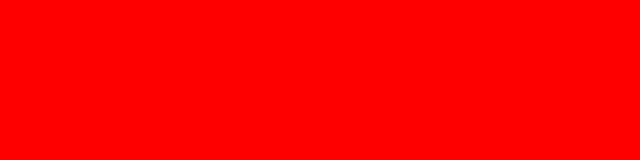
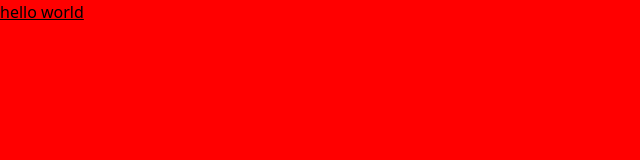
Before and after one commit to Aayush4527f/PISB-Hackathon, a website: page static/index.html in a window 1280 px wide. Shown: the whole page, without its empty margins (0-640 px from the left). Drawn offline with nearby package versions, Linux system fonts and the light colour scheme; files that its build step writes are made by us from their sources.

Commit message:
tailwindcss working!

```diff
--- a/static/index.html
+++ b/static/index.html
@@ -3,11 +3,11 @@
 <head>
     <meta charset="UTF-8">
     <meta name="viewport" content="width=device-width, initial-scale=1.0">
-    <link rel="stylesheet" href="static/style.css">
+    <link rel="stylesheet" href="static/output.css">
     <title>Greeks Scraper</title>
 </head>
 <body>
-
+    <h1 class="underline">hello world</h1>
 </body>
 <script src="static/script.js"></script>
 </html>
--- a/static/style.css
+++ b/static/style.css
@@ -1,3 +1,5 @@
+@import "tailwindcss";
+
 body{
     background-color: red;
 }
```
Also changed, not shown: static/output.css (added).
